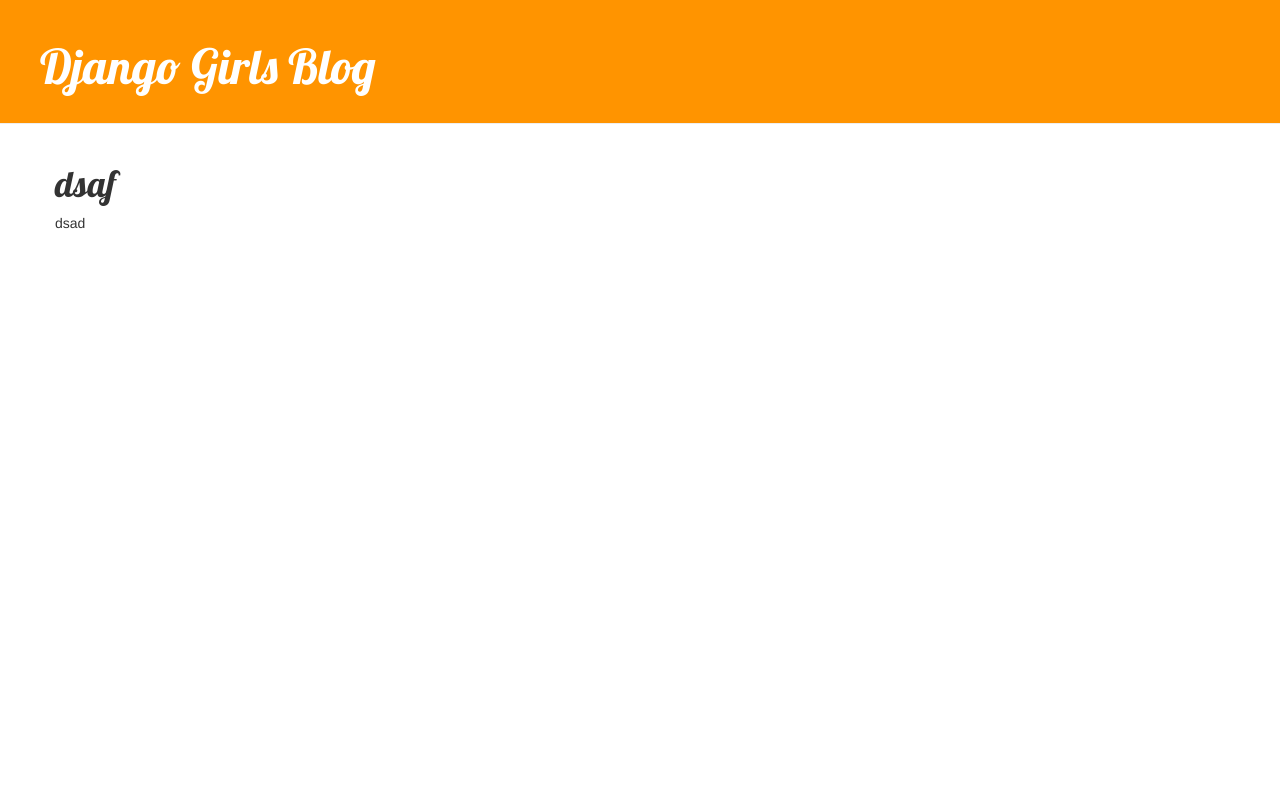
After one commit to happystep/cis598finalproject, a Django app: page /post/1/ in a window 1280 px wide. The commit adds this page. Run offline with Django 3.2, Linux system fonts and the light colour scheme; data comes from the database, SQL or seed files in the repository; some libraries are stand-ins or nearby versions.

Commit message:
Added view and template for detailed blog post as well as CSS for the site.

```diff
--- a/djangogirls/blog/templates/blog/base.html
+++ b/djangogirls/blog/templates/blog/base.html
@@ -1,10 +1,25 @@
-<!DOCTYPE html>
-<html lang="en">
-<head>
-    <meta charset="UTF-8">
-    <title>Title</title>
-</head>
-<body>
+{% load staticfiles %}
+<html>
+    <head>
+        <title>Django Girls blog</title>
+        <link rel="stylesheet" href="//maxcdn.bootstrapcdn.com/bootstrap/3.2.0/css/bootstrap.min.css">
+        <link rel="stylesheet" href="//maxcdn.bootstrapcdn.com/bootstrap/3.2.0/css/bootstrap-theme.min.css">
+        <link href='//fonts.googleapis.com/css?family=Lobster&subset=latin,latin-ext' rel='stylesheet' type='text/css'>
+        <link rel="stylesheet" href="{% static 'css/blog.css' %}">
+    </head>
 
+       <body>
+    <div class="page-header">
+        <h1><a href="/">Django Girls Blog</a></h1>
+    </div>
+    <div class="content container">
+        <div class="row">
+            <div class="col-md-8">
+            {% block content %}
+            {% endblock %}
+            </div>
+        </div>
+    </div>
 </body>
+
 </html>
--- /dev/null
+++ b/djangogirls/blog/templates/blog/post_detail.html
@@ -0,0 +1,13 @@
+{% extends 'blog/base.html' %}
+
+{% block content %}
+    <div class="post">
+        {% if post.published_date %}
+            <div class="date">
+                {{ post.published_date }}
+            </div>
+        {% endif %}
+        <h1>{{ post.title }}</h1>
+        <p>{{ post.text|linebreaksbr }}</p>
+    </div>
+{% endblock %}
--- a/djangogirls/blog/templates/blog/post_list.html
+++ b/djangogirls/blog/templates/blog/post_list.html
@@ -6,7 +6,7 @@
             <div class="date">
                 {{ post.published_date }}
             </div>
-            <h1><a href="">{{ post.title }}</a></h1>
+            <h1><a href="{% url 'post_detail' pk=post.pk %}">{{ post.title }}</a></h1>
             <p>{{ post.text|linebreaksbr }}</p>
         </div>
     {% endfor %}
--- a/djangogirls/blog/urls.py
+++ b/djangogirls/blog/urls.py
@@ -3,4 +3,5 @@ from . import views
 
 urlpatterns = [
     url(r'^$', views.post_list, name='post_list'),
+    url(r'^post/(?P<pk>\d+)/$', views.post_detail, name='post_detail'),
 ]
--- a/djangogirls/blog/views.py
+++ b/djangogirls/blog/views.py
@@ -1,8 +1,15 @@
 from django.shortcuts import render
 from django.utils import timezone
 from .models import Post
+from django.shortcuts import render, get_object_or_404
 
 # Create your views here.
 def post_list(request):
     posts = Post.objects.filter(published_date__lte=timezone.now()).order_by('published_date')
     return render(request, 'blog/post_list.html', {'posts': posts})
+
+
+
+def post_detail(request, pk):
+    post = get_object_or_404(Post, pk=pk)
+    return render(request, 'blog/post_detail.html', {'post': post})
```
